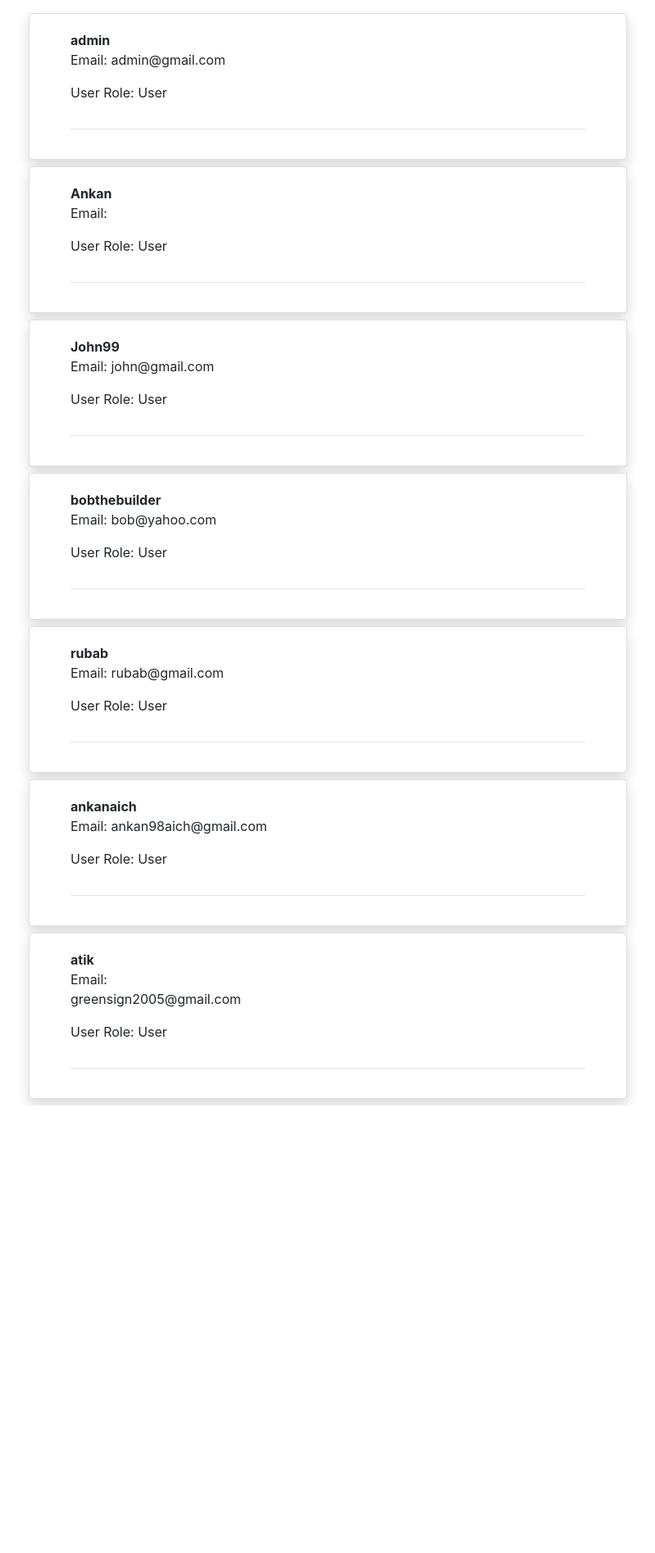
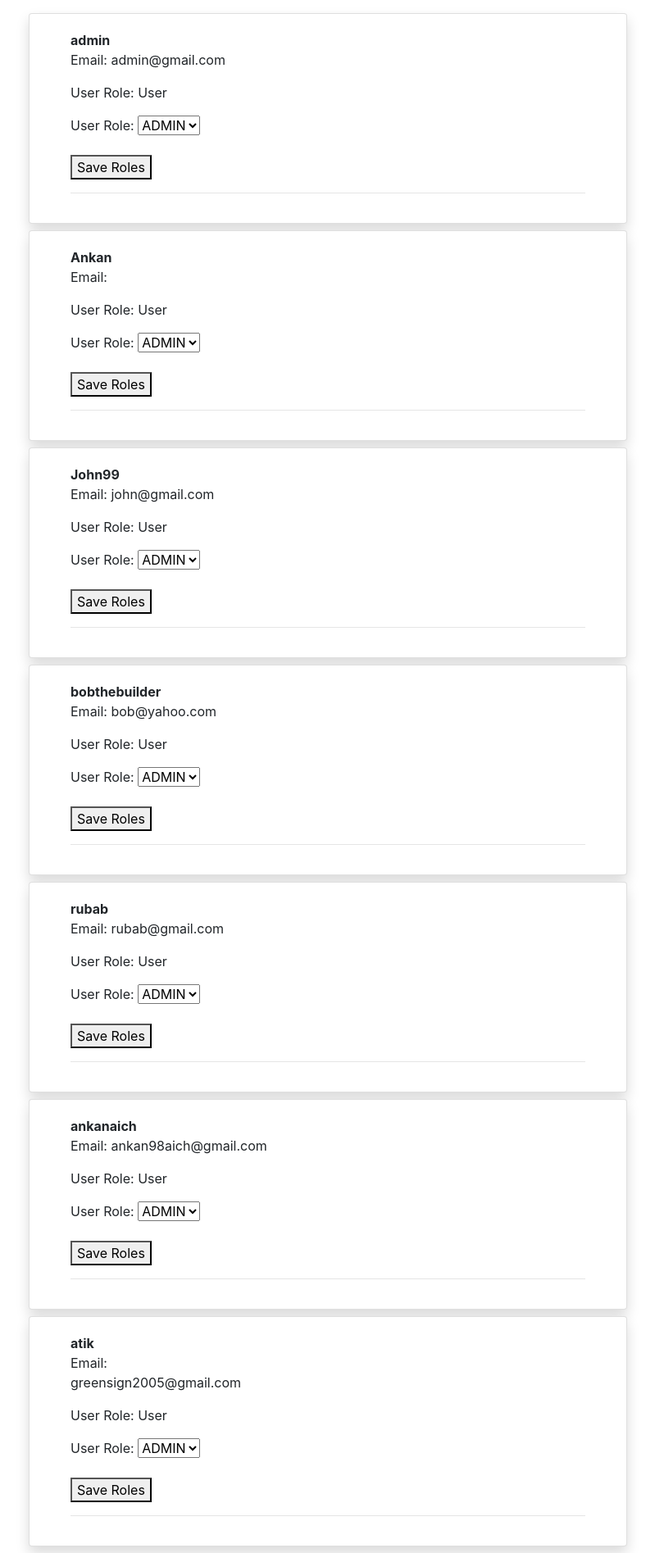
Before and after one commit to ankanaich98/Django-Blogsite, a Django app: page /manage_users/ in a window 1280 px wide. Shown: the part 56-1951 px from the top of the page at 82% size, without its empty margins (240-1039 px from the left). Before the commit the page ends 1405 px from the top, so only its background shows below. Run offline with Django 4.2, Linux system fonts and the light colour scheme; a user stored in the database is signed in; data comes from the database, SQL or seed files in the repository; some libraries are stand-ins or nearby versions.

Commit message:
Added save options for user roles

```diff
--- a/blogsite/templates/partials/nav.html
+++ b/blogsite/templates/partials/nav.html
@@ -25,6 +25,7 @@
           <a class="nav-link text-white" href="{% url 'new-post'%}">New Post<span class="sr-only">(current)</span></a>
         </li>
         {% if request.user.profilemodel.role == 'ADMIN' %}
+        {{request.user.profilemodel.role.name }}
         <li class="nav-item active">
           <a class="nav-link text-white" href="{% url 'approve-post'%}">Approve Posts <span class="sr-only">(current)</span></a>
         </li>
--- a/blogsite/templates/users/list.html
+++ b/blogsite/templates/users/list.html
@@ -5,6 +5,7 @@
 <div class="container">
     <div class="row mt-5 pt-3 justify-content-center">
         <div class="col-md-8">
+
             {% for user in users %}
             <div class="card shadow my-2">
                 <div class="card-body">
@@ -15,6 +16,12 @@
                                     <strong>{{ user.user.username }}</strong>
                                     <p>Email: {{ user.user.email }}</p>
                                     <p>User Role: {{ user.role }}</p>
+                                    <form method="post" action="{% url 'manage-users' %}">
+                                        {% csrf_token %}
+                                        {{ form.as_p }}
+
+                                        <button type="submit">Save Roles</button>
+                                      </form>
                                 </div>
                             </div>
                         </div>
--- a/blogsite/users/forms.py
+++ b/blogsite/users/forms.py
@@ -2,6 +2,7 @@ from typing import Any
 from django.contrib.auth.forms import UserCreationForm
 from django.contrib.auth.models import User
 from .models import ProfileModel
+from .enums import UserRoles
 from django import forms
 
 class SignUpForm(UserCreationForm):
@@ -33,3 +34,7 @@ class ProfileUpdateForm(forms.ModelForm):
     class Meta:
         model = ProfileModel
         fields = ['image']
+
+class UserRoleForm(forms.Form):
+    role_choices = [(role.name, role.name) for role in UserRoles]
+    user_role = forms.TypedChoiceField(choices=role_choices, label='User Role', coerce=str)
--- a/blogsite/users/views.py
+++ b/blogsite/users/views.py
@@ -2,7 +2,7 @@ from django.shortcuts import render,redirect
 from django.contrib.auth.forms import UserCreationForm
 from django.contrib.auth.decorators import login_required
 from .models import ProfileModel
-from .forms import SignUpForm,UserUpdateForm,ProfileUpdateForm
+from .forms import SignUpForm,UserUpdateForm,ProfileUpdateForm,UserRoleForm
 
 # Create your views here.
 def sign_up(request):
@@ -40,6 +40,7 @@ def profile(request):
     return render (request, 'users/profile.html',context)
 
 @login_required
+
 def manage_users(request):
     users = ProfileModel.objects.all()
 
@@ -48,3 +49,29 @@ def manage_users(request):
     }
 
     return render(request,'users/list.html',context)
+
+@login_required
+def manage_users(request):
+    users = ProfileModel.objects.all()
+
+    if request.method == 'POST':
+        form = UserRoleForm(request.POST)
+        if form.is_valid():
+            # Process the form data and update user roles
+            for user in users:
+                user.role = form.cleaned_data['user_role']
+                user.save()
+            # Redirect to the same page or another page as needed
+            return redirect('manage-users')
+    else:
+        # Initialize the form with the current user roles
+        initial_values = {'user_role': [(user.role, user.role) for user in users]}
+        form = UserRoleForm(initial=initial_values)
+        print(initial_values)
+
+    context = {
+        'users': users,
+        'form': form,
+    }
+
+    return render(request, 'users/list.html', context)
```
